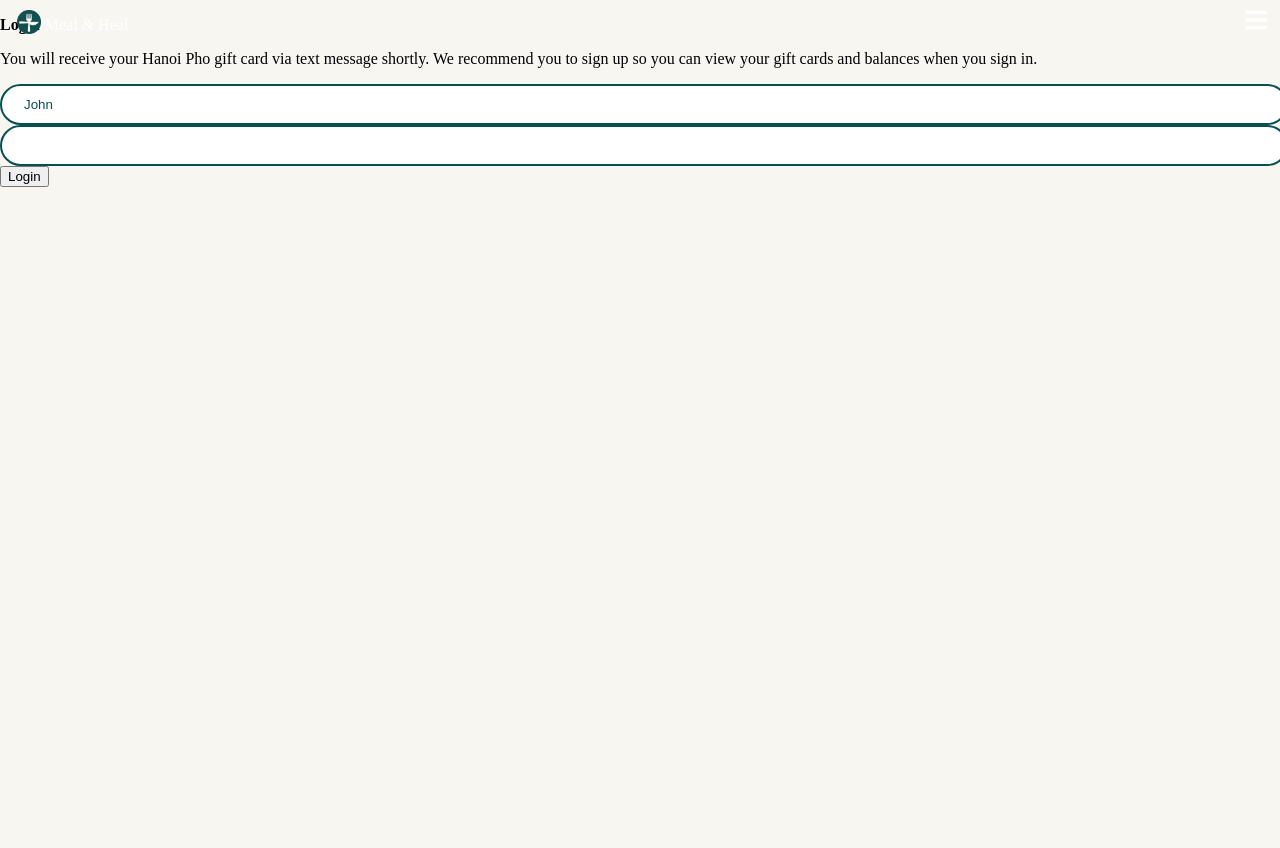
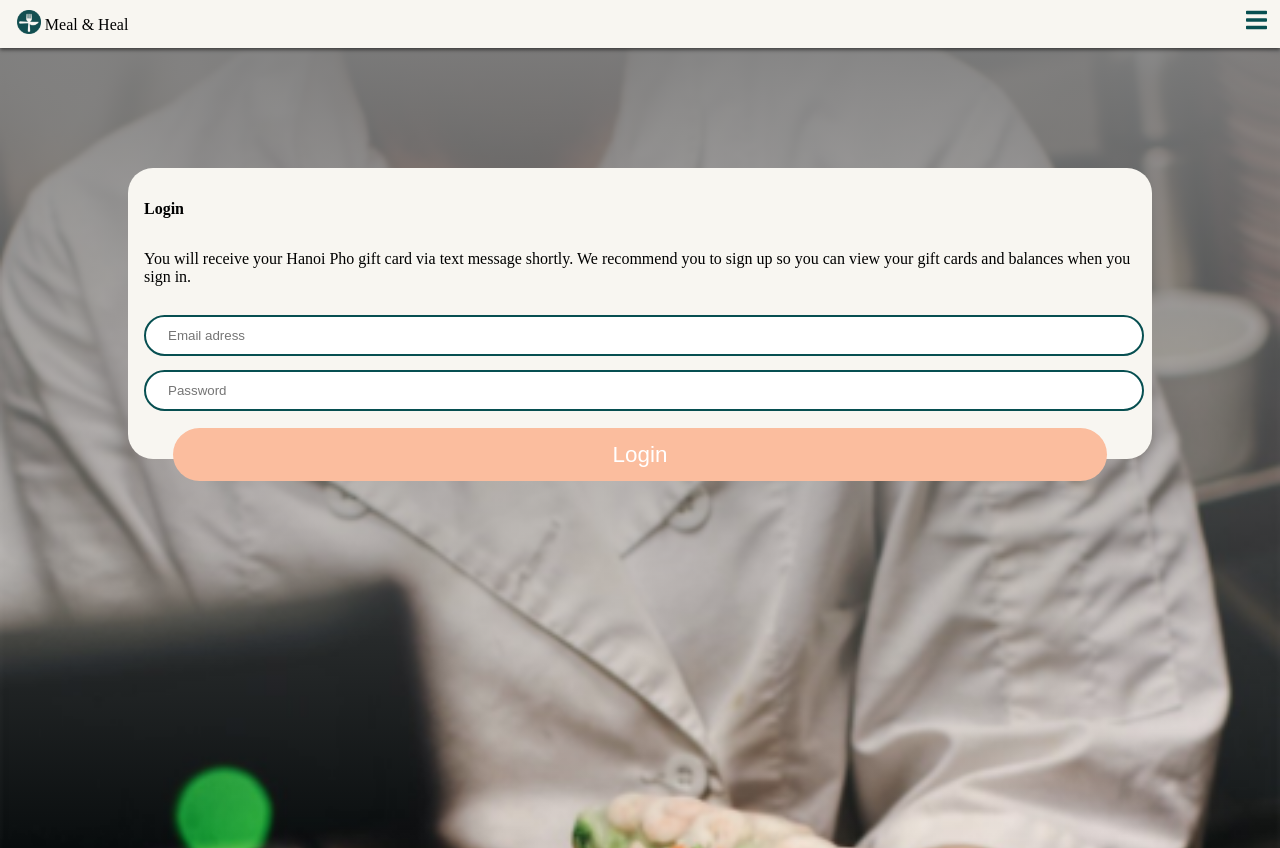
Before and after one commit to Rasmusgit/Team-Coronasaurus-rex-Hack-the-Crisis, a plain HTML site: page site/login-page.html in a window 1280 px wide. Before the commit the page ends 816 px from the top, so only its background shows below. Drawn offline with Linux system fonts and the light colour scheme; a web font is replaced by a local one.

Commit message:
login iteration 2

```diff
--- a/site/login-page.html
+++ b/site/login-page.html
@@ -5,7 +5,7 @@
 <link rel="stylesheet" href="https://use.typekit.net/ark2cuj.css">
 <link rel="stylesheet" href="./styles/main.css">
 
-<body class="resturant-page">
+<body class="login-page">
     <div class="container">
         <div class="header ">
             <div class="avatar"></div>
@@ -21,8 +21,8 @@
                 <p class="login-container-info">You will receive your Hanoi Pho gift card via text message shortly.
                     We recommend you to sign up so you can view your gift cards and balances when you sign in. </p>
                 <form action="/action_page.php">
-                    <input type="text" class="login-container-inputEmail" id="fname" name="fname" value="John">
-                    <input type="password" class="login-container-inputPassword" id="lname" name="lname" >
+                    <input type="text" class="login-container-inputEmail" id="fname" name="fname" placeholder="Email adress">
+                    <input type="password" class="login-container-inputPassword" id="lname" name="lname" placeholder="Password">
                     <input class="login-container-submitButton" type="submit" value="Login">
                   </form>
             </div>
--- a/site/styles/main.css
+++ b/site/styles/main.css
@@ -7,6 +7,12 @@ body{
     font-weight: 400;
     font-style: normal;
     min-height: 100vh;
+}
+
+body.login-page{
+    background-image:linear-gradient(to bottom, rgba(128,128,128,1), rgba(128,128,128,0)), url("../res/images/login-bg.png");
+    background-repeat: no-repeat;
+    background-size: cover;
 }
 
 .header{
@@ -30,7 +36,7 @@ body{
     padding-top: 0;
 }
 
-.resturant-page .header{
+.resturant-page .header, -login-page .header{
     background-color: rgba(0, 0, 0, 0);
     box-shadow: none;
     color: #ffffff;
@@ -91,6 +97,7 @@ body{
 .resturant-page .content{
     margin-top: 0;
 }
+
 
 .landing-img{
     position: relative;
@@ -269,6 +276,25 @@ textarea:focus, input:focus, select:focus{
     right: 2em;
 }
 
+
+.login-container-submitButton{
+    display:inline-block;
+    padding:0.6em 1.2em;
+    border-radius:2em;
+    box-sizing: border-box;
+    text-decoration:none;
+    color:#FFFFFF;
+    background-color:#FBBD9E;
+    text-align:center;
+    transition: all 0.2s;
+    font-size: 1.4em;
+    position: absolute;
+    bottom:-1em;
+    left: 2em;
+    right: 2em;
+    border: none;
+}
+
 .resturant-details-container{
     width: 80%;
     margin-left: auto;
@@ -295,7 +321,7 @@ textarea:focus, input:focus, select:focus{
     display: inline;
 }
 
-.resturant-details-container-buybox{
+.resturant-details-container-buybox, .login-container{
     width: calc(80% - 2em);
     padding: 1em;
     padding-bottom: 3em;
@@ -306,6 +332,14 @@ textarea:focus, input:focus, select:focus{
     background-color: rgba(7,79,81, 0.08);
     border-radius:25px;
     position: relative;
+}
+
+.login-container{
+    position: absolute;
+    top: 15vh;
+    left: 0;
+    right: 0;
+    background-color: #F8F6F1;
 }
 
 .resturant-details-container-buybox-pricecontrol{
@@ -357,6 +391,9 @@ textarea:focus, input:focus, select:focus{
     margin-top: 1em;
 }
 
+.login-container form input{
+    margin-top: 1em;
+}
 
 
 
```
Also changed, not shown: site/index.html (+6 -6 lines), site/res/images/login-bg.png (added), site/res/images/login-bg2x.png (added).
